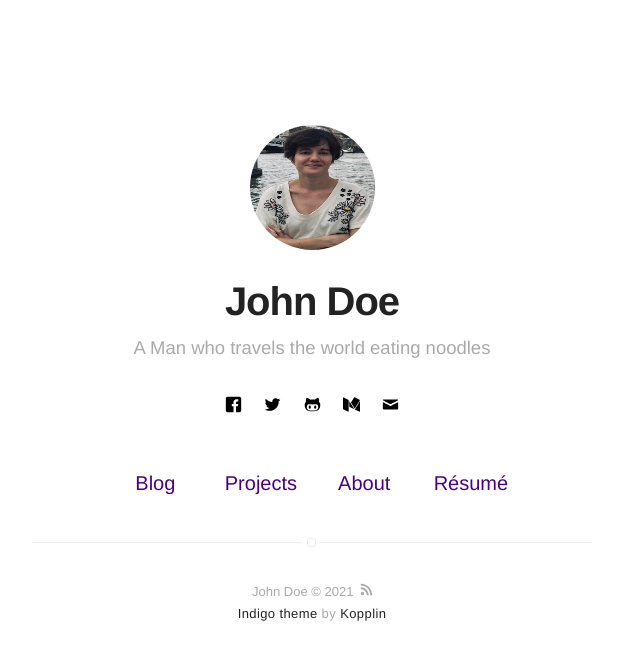
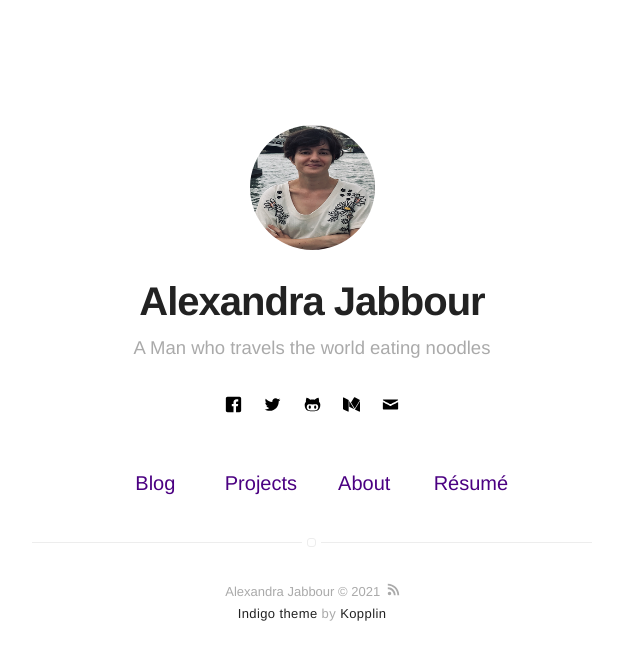
Before and after one commit to alexandrajabbour/ajabbour.github.io, a Jekyll site: the page built from index.html, in a window 1280 px wide. Shown: the top 660 px of the page, without its empty margins (328-968 px from the left). Built offline with Jekyll 4.4.1, drawn with Linux system fonts in a browser that asks for light colours.

Commit message:
Update _config.yml

```diff
--- a/_config.yml
+++ b/_config.yml
@@ -1,5 +1,5 @@
 # main text of home
-name: John Doe
+name: Alexandra Jabbour
 bio: A Man who travels the world eating noodles
 
 # twitter summary info
```
